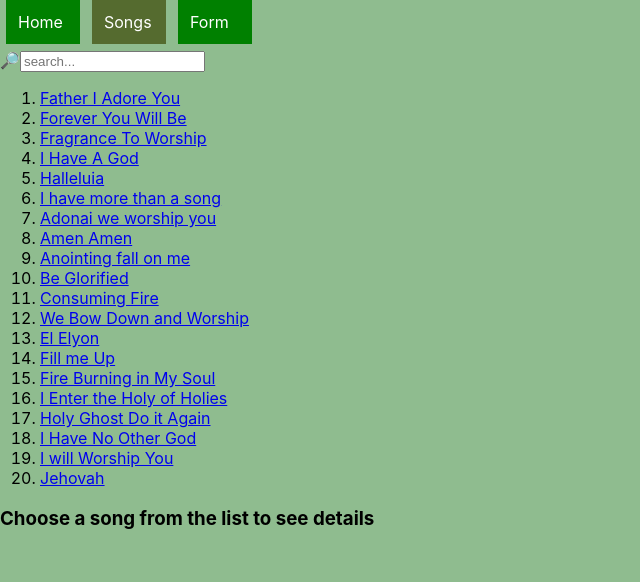
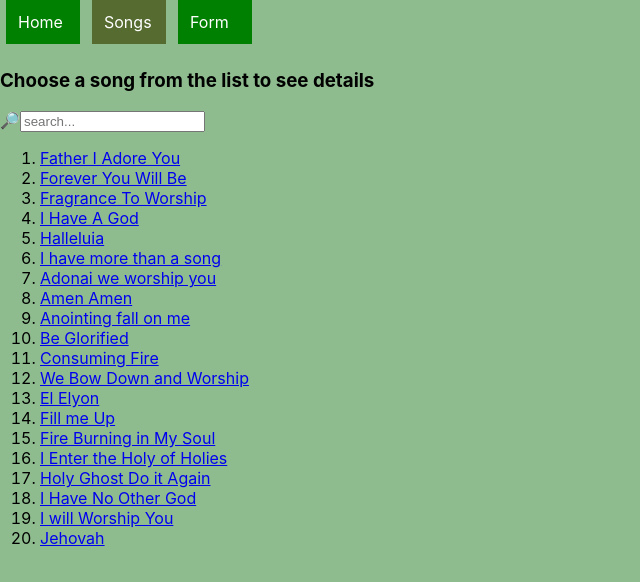
Before and after one commit to ATuray77/flatiron-phase2-project, a React (Create React App) app: page /songs in a window 1280 px wide. Shown: the top 582 px of the page, without its empty margins (0-640 px from the left). Built offline with nearby package versions, Linux system fonts and the light colour scheme; data requests are answered from the project's data file.

Commit message:
more updates

```diff
--- a/src/Components/SongsPage.js
+++ b/src/Components/SongsPage.js
@@ -14,9 +14,10 @@ function SongsPage({ songs, setSongs }) {
 
   return (
     <div>
+       <h3>Choose a song from the list to see details</h3>
       <SongsList songs={songs} setSongs={setSongs}  />
       <Route exact path={match.url}>
-        <h3>Choose a song from the list to see details</h3>
+
       </Route>
 
       <Route path={`${match.url}/:songID`}>
```
Also changed, not shown: 1 other file (tests, documents, lock files or other folders).
